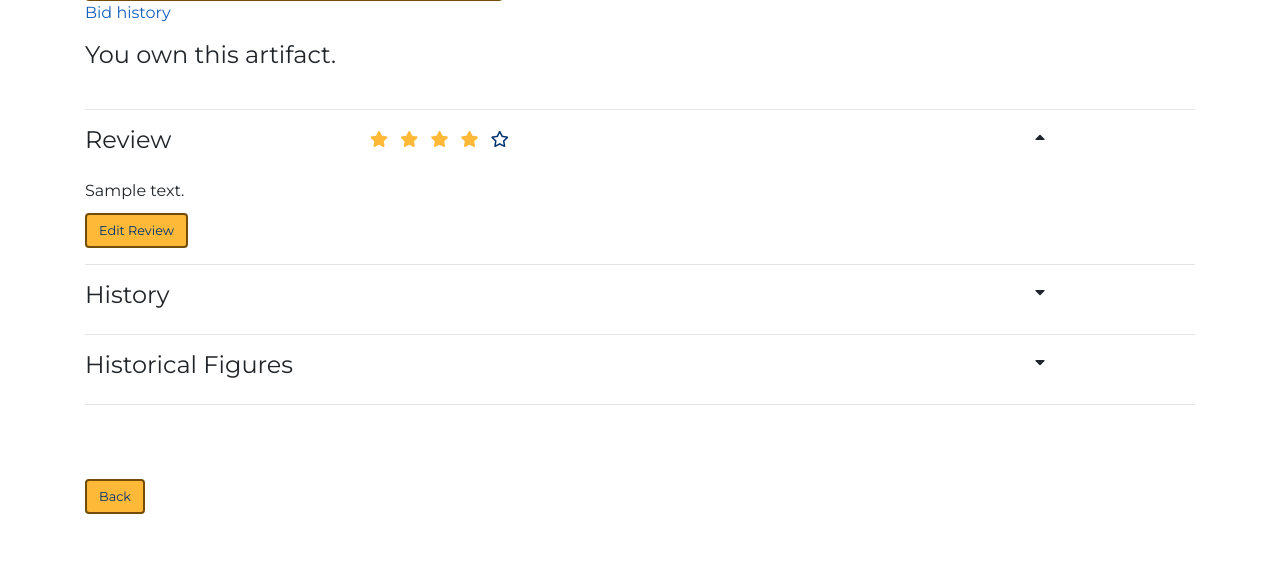
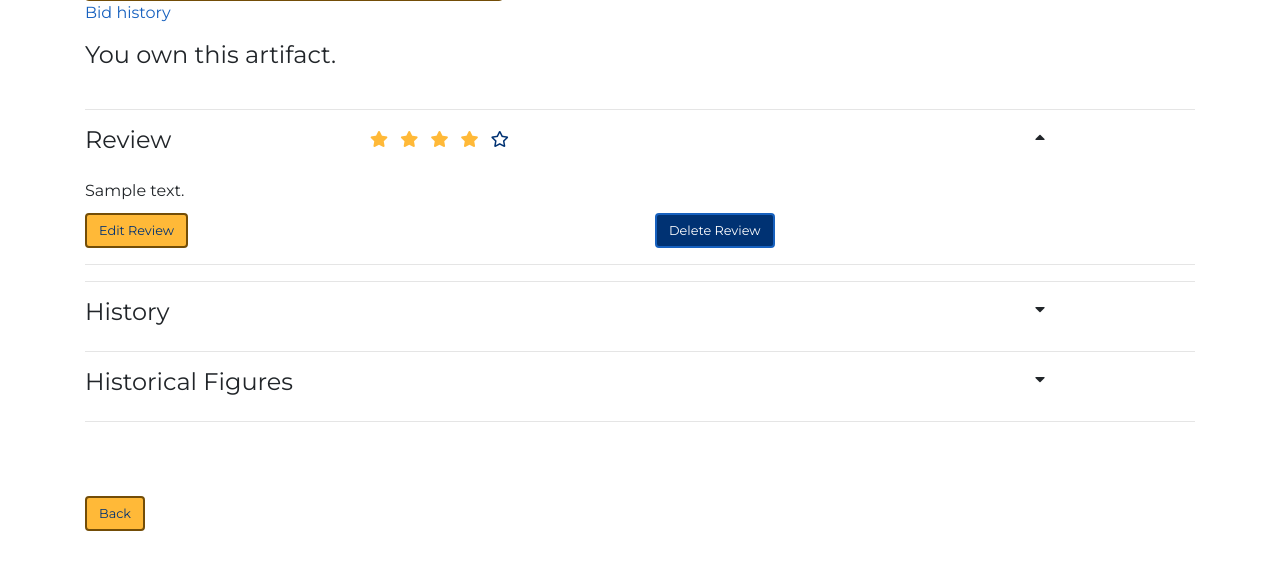
Before and after one commit to Shilldon/artifact-auction, a Django app: page /artifacts/artifact/1 in a window 1280 px wide, after a click that opens the changed part. Shown: the part 509-1088 px from the top of the page. Before the commit the page ends 1023 px from the top, so only its background shows below. Run offline with Django 3.2, Linux system fonts and the light colour scheme; a user stored in the database is signed in; tables that the repository leaves empty hold one stand-in row (values such as "Sample post"); grey boxes marked "Sample" are stand-in pictures; some libraries are stand-ins or nearby versions.

Commit message:
updated reviews and associated urls following testing

```diff
--- a/artifact_auction/urls.py
+++ b/artifact_auction/urls.py
@@ -36,6 +36,6 @@ urlpatterns = [
     url(r'^checkout/', include(urls_checkout)),
     url(r'^history/', include(urls_history)),
     url(r'^search/', include(urls_search)),
-    url(r'^add_review/', include(urls_reviews)),
+    url(r'^review/', include(urls_reviews)),
     url(r'^media/(?P<path>.*)$', static.serve, {'document_root': MEDIA_ROOT}),
 ]
--- a/artifacts/templates/display_artifact.html
+++ b/artifacts/templates/display_artifact.html
@@ -151,6 +151,13 @@
                 {% endif %}
                 </div>
             </div>
+            {% if user == artifact.owner and not review%}
+            <div class="row">
+                <div class="col-12 text-left">
+                    <button class="btn btn-primary"><a href="{% url 'add_review' artifact.id %}">Add Review</a></button>
+                </div>
+            </div>
+            {% endif %}
         </div>
     </div>
 </section>
@@ -199,19 +206,16 @@
             </div>
         </div>
         {% if user == artifact.owner %}
-        <div class="row text-left">
-            <div class="col-12">
+        <div class="row">
+            <div class="col-6 text-left">
                 <button class="btn btn-primary"><a href="{% url 'add_review' artifact.id %}">Edit Review</a></button>
             </div>
+            <div class="col-6 text-left">
+                <button class="btn btn-dark"><a href="{% url 'delete_review' artifact.id %}">Delete Review</a></button>
+            </div>
         </div>
+        <hr>
         {% endif %}
-    </div>
-    <hr>
-    {% elif user == artifact.owner %}
-    <div class="row pt-3">
-        <div class="col-12 text-left">
-            <button class="btn"><a href="{% url 'add_review' artifact.id %}">Add Review</a></button>
-        </div>
     </div>
     <hr>
     {% endif %}
--- a/reviews/urls.py
+++ b/reviews/urls.py
@@ -2,7 +2,7 @@ from django.conf.urls import url
 from .views import add_review, delete_review
 
 urlpatterns = [
-    url(r'^review/(?P<id>\d+)$', add_review, name="add_review"),
+    url(r'^add_review/(?P<id>\d+)$', add_review, name="add_review"),
     url(r'^delete_review/(?P<id>\d+)$', delete_review, name="delete_review"),
 
 ]
--- a/reviews/views.py
+++ b/reviews/views.py
@@ -8,11 +8,9 @@ def add_review(request, id):
 
     if request.method == "POST":
         review_form = ReviewForm(request.POST)
-        print(review_form['rating'].value())
         if review_form.is_valid:
             try:
                 review = get_object_or_404(Review, artifact=id)
-                #review.rating = review_form['rating']
                 review.rating = review_form['rating'].value()
                 review.description = review_form['description'].value()
             except:
@@ -20,8 +18,6 @@ def add_review(request, id):
 
             review.save()
             return redirect(reverse('display_artifact', kwargs={'id':artifact.id}))
-        else:
-            print("not valid")
     else:
         try:
             review = get_object_or_404(Review, artifact=id)
```
